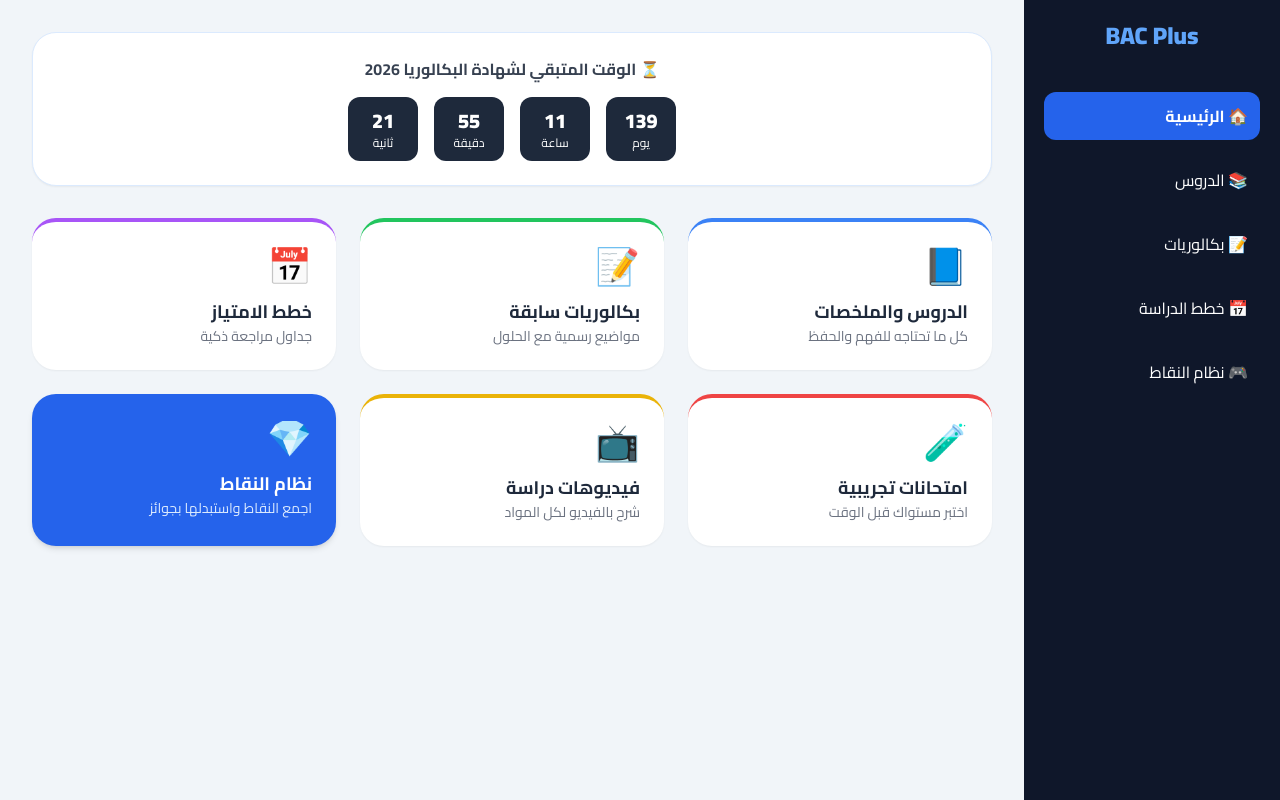
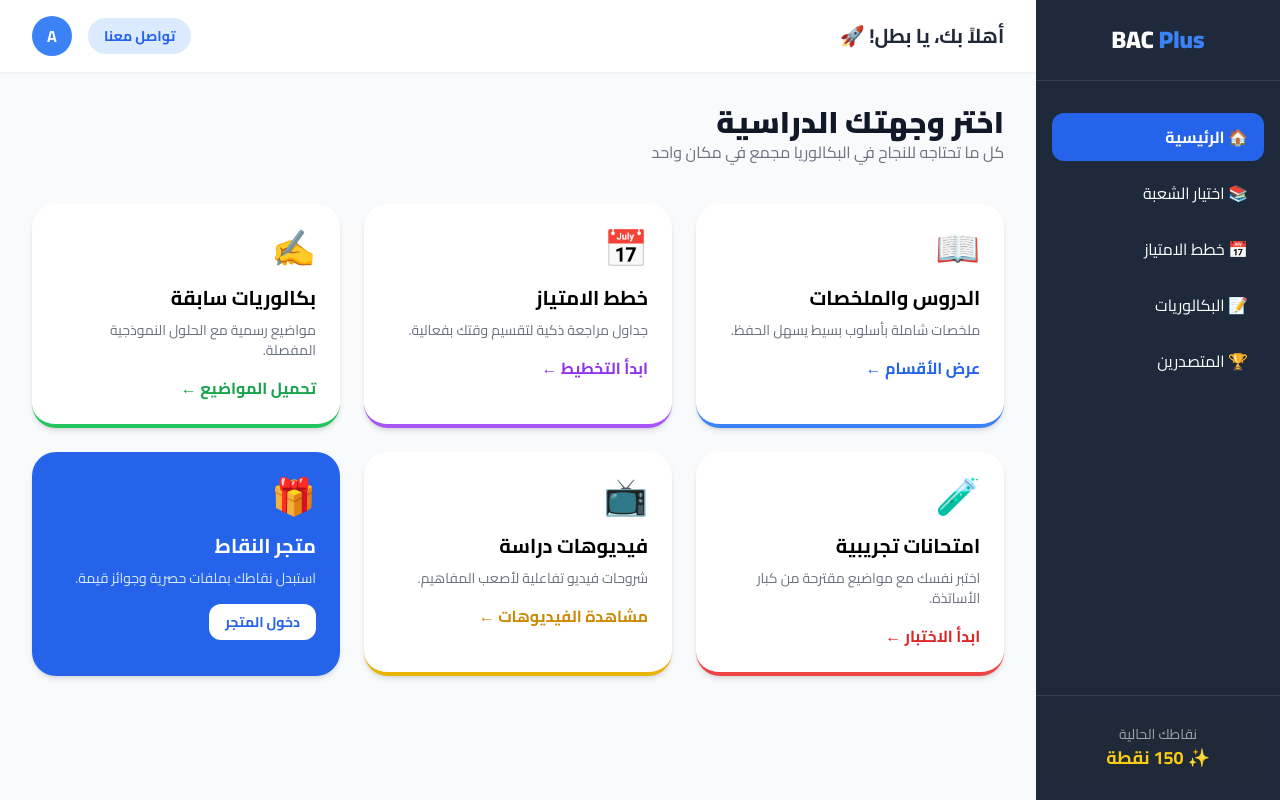
Before and after one commit to mohamed208dj-collab/bac-mini-app, a plain HTML site: page home.html in a window 1280 px wide. Drawn offline with nearby package versions, Linux system fonts and the light colour scheme.

Commit message:
Update home.html

```diff
--- a/home.html
+++ b/home.html
@@ -3,99 +3,98 @@
 <head>
     <meta charset="UTF-8">
     <meta name="viewport" content="width=device-width, initial-scale=1.0">
-    <title>منصة BAC Plus | الرئيسية</title>
+    <title>الرئيسية | BAC Plus</title>
     <script src="https://cdn.tailwindcss.com"></script>
     <link href="https://fonts.googleapis.com/css2?family=Cairo:wght@400;700;900&display=swap" rel="stylesheet">
     <style>
-        body { font-family: 'Cairo', sans-serif; background-color: #f1f5f9; }
-        .countdown-item { background: #1e293b; color: white; padding: 10px; border-radius: 12px; min-width: 70px; }
-        .section-card:hover { transform: translateY(-5px); transition: 0.3s; }
+        body { font-family: 'Cairo', sans-serif; background-color: #f8fafc; }
+        .sidebar { background-color: #1e293b; transition: all 0.3s; }
+        .card-hover:hover { transform: translateY(-5px); transition: all 0.3s; }
     </style>
 </head>
-<body class="flex">
+<body class="flex min-h-screen">
 
-    <aside class="w-64 bg-slate-900 text-white min-h-screen hidden md:block p-5 sticky top-0 h-screen">
-        <div class="text-2xl font-black mb-10 text-center text-blue-400">BAC Plus</div>
-        <nav class="space-y-4">
-            <a href="home.html" class="block p-3 bg-blue-600 rounded-xl font-bold">🏠 الرئيسية</a>
-            <a href="divisions.html" class="block p-3 hover:bg-slate-800 rounded-xl">📚 الدروس</a>
-            <a href="#" class="block p-3 hover:bg-slate-800 rounded-xl">📝 بكالوريات</a>
-            <a href="#" class="block p-3 hover:bg-slate-800 rounded-xl">📅 خطط الدراسة</a>
-            <a href="#" class="block p-3 hover:bg-slate-800 rounded-xl">🎮 نظام النقاط</a>
+    <aside class="sidebar w-64 text-white hidden md:flex flex-col sticky top-0 h-screen">
+        <div class="p-6 text-2xl font-black border-b border-gray-700 text-center">
+            BAC <span class="text-blue-500">Plus</span>
+        </div>
+        <nav class="flex-grow p-4 space-y-2 mt-4">
+            <a href="#" class="block py-3 px-4 rounded-xl bg-blue-600 font-bold">🏠 الرئيسية</a>
+            <a href="divisions.html" class="block py-3 px-4 rounded-xl hover:bg-gray-700 transition">📚 اختيار الشعبة</a>
+            <a href="#" class="block py-3 px-4 rounded-xl hover:bg-gray-700 transition">📅 خطط الامتياز</a>
+            <a href="#" class="block py-3 px-4 rounded-xl hover:bg-gray-700 transition">📝 البكالوريات</a>
+            <a href="#" class="block py-3 px-4 rounded-xl hover:bg-gray-700 transition">🏆 المتصدرين</a>
         </nav>
+        <div class="p-4 border-t border-gray-700">
+            <div class="bg-gray-800 p-3 rounded-lg text-sm text-center">
+                <p class="text-gray-400">نقاطك الحالية</p>
+                <p class="text-yellow-400 font-bold text-lg">✨ 150 نقطة</p>
+            </div>
+        </div>
     </aside>
 
-    <main class="flex-grow p-4 md:p-8">
+    <main class="flex-grow">
+        <header class="bg-white shadow-sm p-4 flex justify-between items-center px-8">
+            <h1 class="text-xl font-bold text-gray-800">أهلاً بك، يا بطل! 🚀</h1>
+            <div class="flex items-center gap-4">
+                <button class="bg-blue-100 text-blue-600 px-4 py-2 rounded-full text-sm font-bold">تواصل معنا</button>
+                <div class="w-10 h-10 bg-blue-500 rounded-full flex items-center justify-center text-white font-bold">A</div>
+            </div>
+        </header>
 
-        <div class="bg-white p-6 rounded-3xl shadow-sm mb-8 border border-blue-100">
-            <h3 class="text-center font-bold text-gray-700 mb-4">⏳ الوقت المتبقي لشهادة البكالوريا 2026</h3>
-            <div id="countdown" class="flex justify-center gap-4 text-center font-black text-xl">
-                <div class="countdown-item"><span id="days">00</span><div class="text-xs font-normal">يوم</div></div>
-                <div class="countdown-item"><span id="hours">00</span><div class="text-xs font-normal">ساعة</div></div>
-                <div class="countdown-item"><span id="minutes">00</span><div class="text-xs font-normal">دقيقة</div></div>
-                <div class="countdown-item"><span id="seconds">00</span><div class="text-xs font-normal">ثانية</div></div>
+        <div class="p-8">
+            <div class="mb-10 text-center md:text-right">
+                <h2 class="text-3xl font-black text-gray-900">اختر وجهتك الدراسية</h2>
+                <p class="text-gray-500">كل ما تحتاجه للنجاح في البكالوريا مجمع في مكان واحد</p>
             </div>
-        </div>
 
-        <div class="grid grid-cols-1 md:grid-cols-2 lg:grid-cols-3 gap-6">
+            <div class="grid grid-cols-1 md:grid-cols-2 lg:grid-cols-3 gap-6">
 
-            <a href="divisions.html" class="section-card bg-white p-6 rounded-3xl shadow-sm border-t-4 border-blue-500">
-                <div class="text-4xl mb-3">📘</div>
-                <h4 class="font-bold text-lg text-slate-800">الدروس والملخصات</h4>
-                <p class="text-gray-500 text-sm">كل ما تحتاجه للفهم والحفظ</p>
-            </a>
+                <div class="card-hover bg-white p-6 rounded-3xl shadow-md border-b-4 border-blue-500">
+                    <div class="text-4xl mb-4">📖</div>
+                    <h3 class="text-xl font-bold mb-2">الدروس والملخصات</h3>
+                    <p class="text-gray-500 text-sm mb-4">ملخصات شاملة بأسلوب بسيط يسهل الحفظ.</p>
+                    <a href="divisions.html" class="text-blue-600 font-bold hover:underline">عرض الأقسام ←</a>
+                </div>
 
-            <a href="#" class="section-card bg-white p-6 rounded-3xl shadow-sm border-t-4 border-green-500">
-                <div class="text-4xl mb-3">📝</div>
-                <h4 class="font-bold text-lg text-slate-800">بكالوريات سابقة</h4>
-                <p class="text-gray-500 text-sm">مواضيع رسمية مع الحلول</p>
-            </a>
+                <div class="card-hover bg-white p-6 rounded-3xl shadow-md border-b-4 border-purple-500">
+                    <div class="text-4xl mb-4">📅</div>
+                    <h3 class="text-xl font-bold mb-2">خطط الامتياز</h3>
+                    <p class="text-gray-500 text-sm mb-4">جداول مراجعة ذكية لتقسيم وقتك بفعالية.</p>
+                    <a href="#" class="text-purple-600 font-bold hover:underline">ابدأ التخطيط ←</a>
+                </div>
 
-            <a href="#" class="section-card bg-white p-6 rounded-3xl shadow-sm border-t-4 border-purple-500">
-                <div class="text-4xl mb-3">📅</div>
-                <h4 class="font-bold text-lg text-slate-800">خطط الامتياز</h4>
-                <p class="text-gray-500 text-sm">جداول مراجعة ذكية</p>
-            </a>
+                <div class="card-hover bg-white p-6 rounded-3xl shadow-md border-b-4 border-green-500">
+                    <div class="text-4xl mb-4">✍️</div>
+                    <h3 class="text-xl font-bold mb-2">بكالوريات سابقة</h3>
+                    <p class="text-gray-500 text-sm mb-4">مواضيع رسمية مع الحلول النموذجية المفصلة.</p>
+                    <a href="#" class="text-green-600 font-bold hover:underline">تحميل المواضيع ←</a>
+                </div>
 
-            <a href="#" class="section-card bg-white p-6 rounded-3xl shadow-sm border-t-4 border-red-500">
-                <div class="text-4xl mb-3">🧪</div>
-                <h4 class="font-bold text-lg text-slate-800">امتحانات تجريبية</h4>
-                <p class="text-gray-500 text-sm">اختبر مستواك قبل الوقت</p>
-            </a>
+                <div class="card-hover bg-white p-6 rounded-3xl shadow-md border-b-4 border-red-500">
+                    <div class="text-4xl mb-4">🧪</div>
+                    <h3 class="text-xl font-bold mb-2">امتحانات تجريبية</h3>
+                    <p class="text-gray-500 text-sm mb-4">اختبر نفسك مع مواضيع مقترحة من كبار الأساتذة.</p>
+                    <a href="#" class="text-red-600 font-bold hover:underline">ابدأ الاختبار ←</a>
+                </div>
 
-            <a href="#" class="section-card bg-white p-6 rounded-3xl shadow-sm border-t-4 border-yellow-500">
-                <div class="text-4xl mb-3">📺</div>
-                <h4 class="font-bold text-lg text-slate-800">فيديوهات دراسة</h4>
-                <p class="text-gray-500 text-sm">شرح بالفيديو لكل المواد</p>
-            </a>
+                <div class="card-hover bg-white p-6 rounded-3xl shadow-md border-b-4 border-yellow-500">
+                    <div class="text-4xl mb-4">📺</div>
+                    <h3 class="text-xl font-bold mb-2">فيديوهات دراسة</h3>
+                    <p class="text-gray-500 text-sm mb-4">شروحات فيديو تفاعلية لأصعب المفاهيم.</p>
+                    <a href="#" class="text-yellow-600 font-bold hover:underline">مشاهدة الفيديوهات ←</a>
+                </div>
 
-            <a href="#" class="section-card bg-blue-600 text-white p-6 rounded-3xl shadow-md">
-                <div class="text-4xl mb-3">💎</div>
-                <h4 class="font-bold text-lg">نظام النقاط</h4>
-                <p class="text-blue-100 text-sm">اجمع النقاط واستبدلها بجوائز</p>
-            </a>
+                <div class="card-hover bg-blue-600 p-6 rounded-3xl shadow-md text-white">
+                    <div class="text-4xl mb-4">🎁</div>
+                    <h3 class="text-xl font-bold mb-2">متجر النقاط</h3>
+                    <p class="text-blue-100 text-sm mb-4">استبدل نقاطك بملفات حصرية وجوائز قيمة.</p>
+                    <a href="#" class="bg-white text-blue-600 px-4 py-2 rounded-xl text-sm font-bold inline-block">دخول المتجر</a>
+                </div>
 
+            </div>
         </div>
     </main>
 
-    <script>
-        function updateCountdown() {
-            const bacDate = new Date("June 10, 2026 08:00:00").getTime();
-            const now = new Date().getTime();
-            const gap = bacDate - now;
-
-            const d = Math.floor(gap / (1000 * 60 * 60 * 24));
-            const h = Math.floor((gap % (1000 * 60 * 60 * 24)) / (1000 * 60 * 60));
-            const m = Math.floor((gap % (1000 * 60 * 60)) / (1000 * 60));
-            const s = Math.floor((gap % (1000 * 60)) / 1000);
-
-            document.getElementById("days").innerText = d;
-            document.getElementById("hours").innerText = h;
-            document.getElementById("minutes").innerText = m;
-            document.getElementById("seconds").innerText = s;
-        }
-        setInterval(updateCountdown, 1000);
-        updateCountdown();
-    </script>
 </body>
 </html>
```
